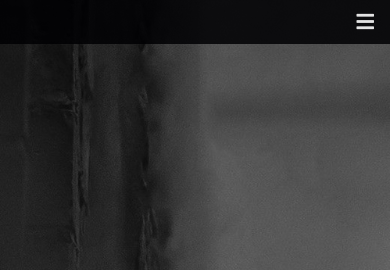
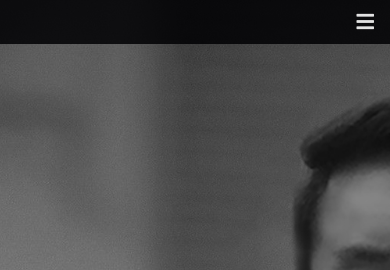
Before and after one commit to fahrulrozzy48/fahrulrozzy, a plain HTML site: page index.html in a window 390 px wide. Shown: the top 270 px of the page. Drawn offline with Linux system fonts and the light colour scheme.

Commit message:
Update style.css

```diff
--- a/style/style.css
+++ b/style/style.css
@@ -133,8 +133,9 @@ section{
     display: flex;
     align-items: center;
     background:url(../img/background.jpg) no-repeat;
-    background-size: cover;
     background-position: center;
+  background-size: cover;
+  position: relative;
 
 }
 
@@ -801,9 +802,11 @@ section{
 
 
   .home{
-      background-position: left;
       justify-content: center;
       text-align: center;
+      background-position: center;
+  background-size: cover;
+  position: relative;
   }
 
   .home .content h3{
```
